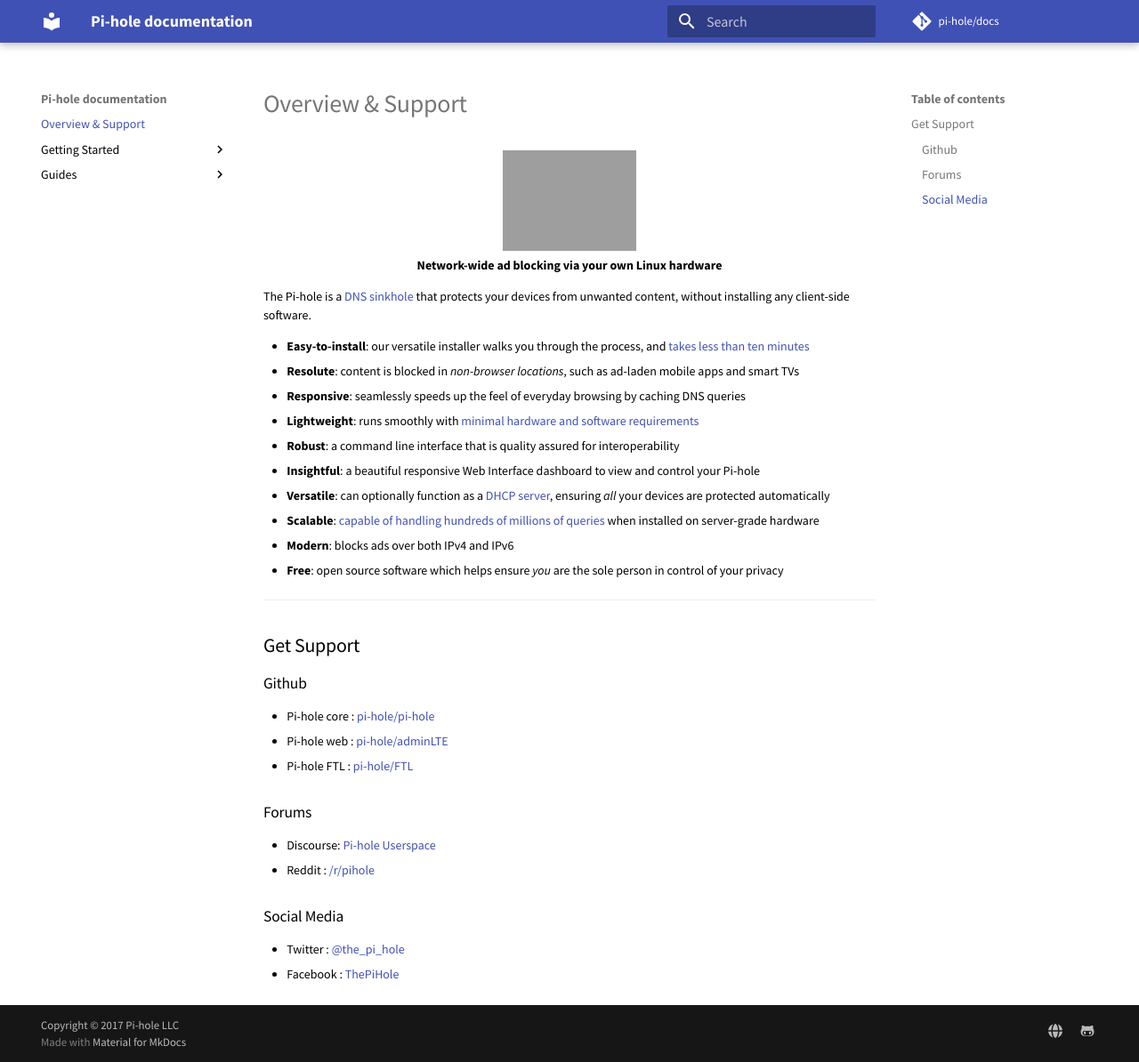
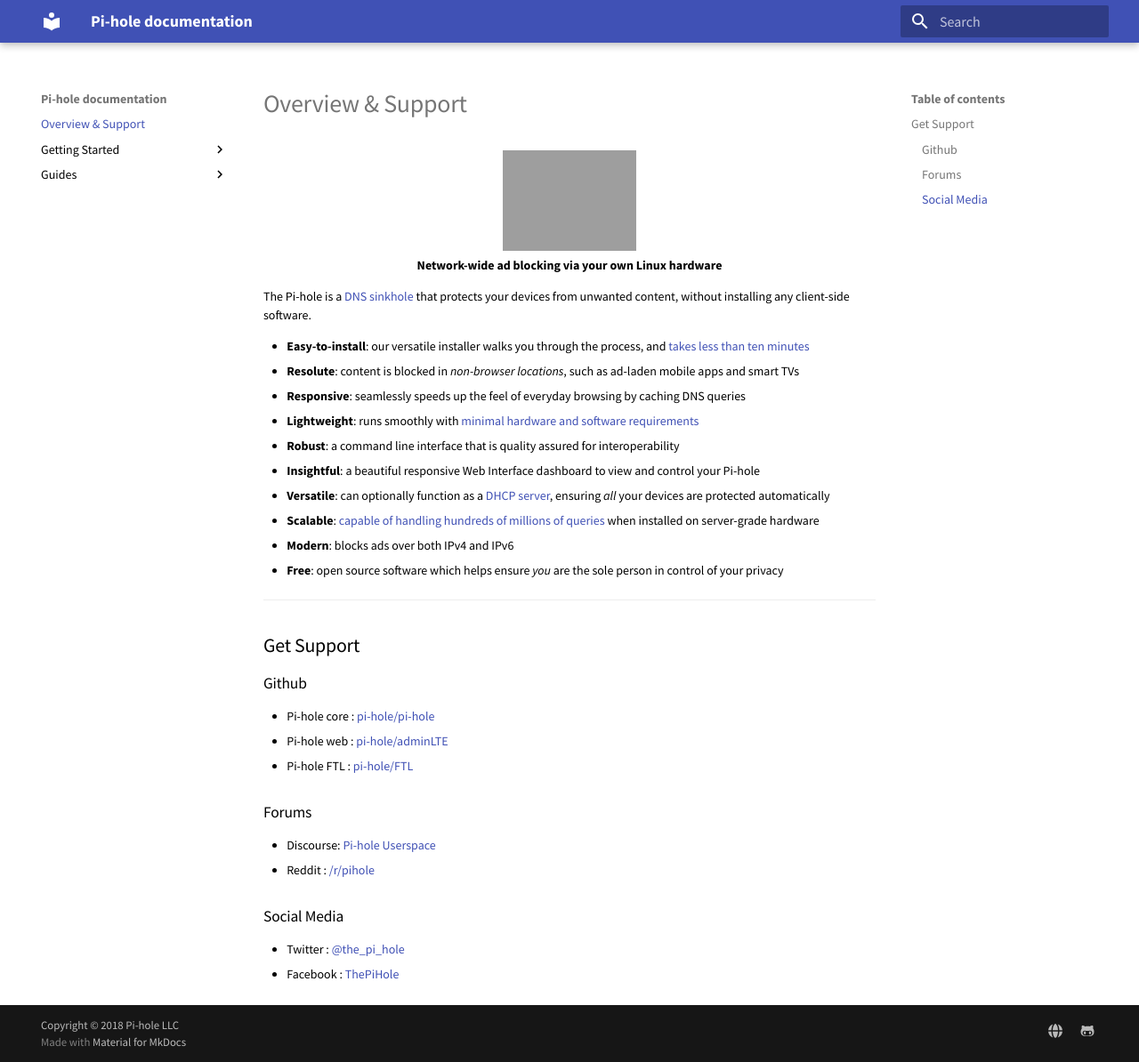
Before and after one commit to pi-hole/docs, an MkDocs documentation site: the page built from docs/index.md, in a window 1280 px wide and 1194 px high. Shown: the whole window at 89% size. Built offline with MkDocs 1.6.1 and Material for MkDocs 9.7.7, drawn with Linux system fonts in a browser that asks for light colours; comment, search, counter and statistics services are not loaded; old or Windows-style settings are respelled for this version of MkDocs.

Commit message:
Remove links to private documentation repository and re-enable search
Signed-off-by: DL6ER <dl6er@dl6er.de>

```diff
--- a/mkdocs.yml
+++ b/mkdocs.yml
@@ -1,10 +1,7 @@
 site_name: "Pi-hole documentation"
 site_url: https://pi-hole.github.io/docs/
 site_favicon: images/favicon.png
-copyright: 'Copyright &copy; 2017 Pi-hole LLC'
-repo_name: pi-hole/docs
-repo_url: https://github.com/pi-hole/docs
-edit_uri: ../docs/edit/master/docs/
+copyright: 'Copyright &copy; 2018 Pi-hole LLC'
 remote_branch: gh-pages
 theme: material
 markdown_extensions:
```
